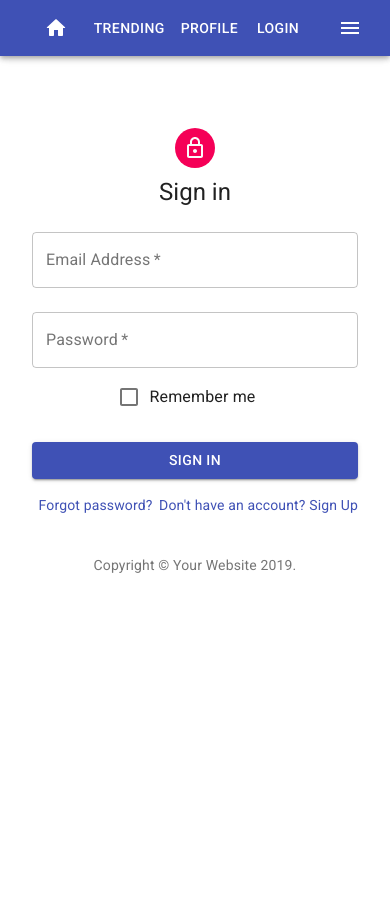
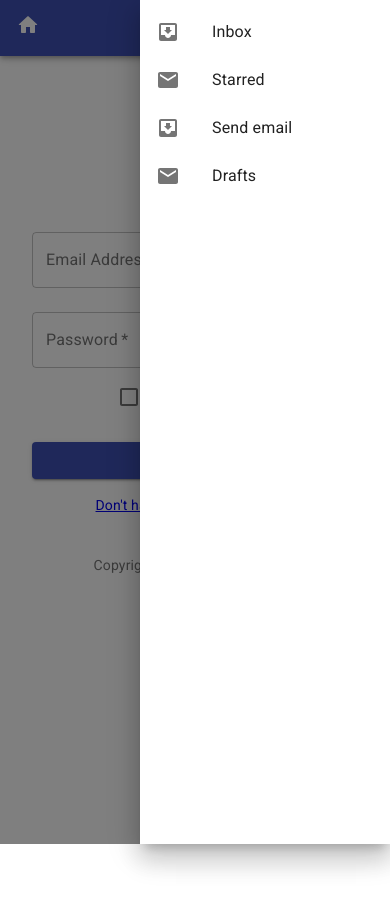
Before and after one commit to kazmiali/books-tracker, a React (Create React App) app: page /signin in a window 390 px wide. Both pictures are taken after a click on the button 350 px from the left and 28 px from the top of the page. Built offline with nearby package versions, Linux system fonts and the light colour scheme.

Commit message:
Made the appbar responsive and added app drawer

```diff
--- a/src/App.js
+++ b/src/App.js
@@ -2,7 +2,7 @@ import React from 'react';
 import { Switch, Route } from 'react-router-dom';
 import './App.css';
 
-import Header from './components/header.component';
+import ResponsiveDrawer from './components/trying.component';
 import HomePage from './pages/homepage.component';
 import SignInSide from './pages/sign-in.component';
 import SignUpSide from './pages/sign-up.component';
@@ -10,7 +10,7 @@ import SignUpSide from './pages/sign-up.component';
 const App = () => {
 	return (
 		<div className='App'>
-			<Header />
+			<ResponsiveDrawer></ResponsiveDrawer>
 			<Switch>
 				<Route exact path='/' component={HomePage} />
 				<Route exact path='/signin' component={SignInSide} />
--- a/src/components/header.component.jsx
+++ b/src/components/header.component.jsx
@@ -1,4 +1,5 @@
 import React from 'react';
+import { Link } from 'react-router-dom';
 import PropTypes from 'prop-types';
 import AppBar from '@material-ui/core/AppBar';
 import Toolbar from '@material-ui/core/Toolbar';
@@ -9,7 +10,6 @@ import Button from '@material-ui/core/Button';
 import IconButton from '@material-ui/core/IconButton';
 import Slide from '@material-ui/core/Slide';
 import { makeStyles } from '@material-ui/core/styles';
-import MenuIcon from '@material-ui/icons/Menu';
 import HomeIcon from '@material-ui/icons/HomeRounded';
 
 const useStyles = makeStyles(theme => ({
@@ -19,8 +19,14 @@ const useStyles = makeStyles(theme => ({
 	menuButton: {
 		marginLeft: theme.spacing(2)
 	},
+	homeButton: {
+		marginRight: theme.spacing(2)
+	},
 	title: {
 		flexGrow: 1
+	},
+	homeLink: {
+		color: '#fff'
 	}
 }));
 
@@ -56,26 +62,28 @@ export default function Header(props) {
 			<HideOnScroll {...props}>
 				<AppBar>
 					<Toolbar>
+						<Link to='/' className={classes.homeLink}>
 							<IconButton
 								edge='start'
-							className={classes.menuButton}
+								className={classes.homeButton}
 								color='inherit'
 								aria-label='menu'
 							>
 								<HomeIcon />
 							</IconButton>
+						</Link>
 						<Typography variant='h6' className={classes.title}></Typography>
 						<Button color='inherit'>Trending</Button>
 						<Button color='inherit'>Profile</Button>
 						<Button color='inherit'>Login</Button>
-						<IconButton
-							edge='start'
+						{/* <IconButton
+							edge='end'
 							className={classes.menuButton}
 							color='inherit'
 							aria-label='menu'
 						>
 							<MenuIcon />
-						</IconButton>
+						</IconButton> */}
 					</Toolbar>
 				</AppBar>
 			</HideOnScroll>
--- /dev/null
+++ b/src/components/trying.component.jsx
@@ -0,0 +1,164 @@
+import React from 'react';
+import { Link } from 'react-router-dom';
+import { makeStyles } from '@material-ui/core/styles';
+import {
+	Drawer,
+	Button,
+	List,
+	ListItem,
+	ListItemIcon,
+	ListItemText,
+	useScrollTrigger,
+	Slide,
+	CssBaseline,
+	AppBar,
+	Toolbar,
+	IconButton,
+	Typography
+} from '@material-ui/core';
+
+import InboxIcon from '@material-ui/icons/MoveToInbox';
+import MailIcon from '@material-ui/icons/Mail';
+import HomeIcon from '@material-ui/icons/HomeRounded';
+import MenuIcon from '@material-ui/icons/Menu';
+
+const useStyles = makeStyles(theme => ({
+	root: {
+		flexGrow: 0
+	},
+	menuButton: {
+		marginLeft: theme.spacing(2)
+	},
+	homeButton: {
+		marginRight: theme.spacing(2)
+	},
+	title: {
+		flexGrow: 1
+	},
+	homeLink: {
+		color: '#fff'
+	},
+	list: {
+		width: 250
+	},
+	fullList: {
+		width: 'auto'
+	},
+	hideMenuUpSm: {
+		[theme.breakpoints.up('600')]: {
+			display: 'none'
+		}
+	},
+	hideButtonDownSm: {
+		[theme.breakpoints.down('600')]: {
+			display: 'none'
+		}
+	}
+}));
+
+function HideOnScroll(props) {
+	const { children, window } = props;
+	// Note that you normally won't need to set the window ref as useScrollTrigger
+	// will default to window.
+	// This is only being set here because the demo is in an iframe.
+	const trigger = useScrollTrigger({ target: window ? window() : undefined });
+
+	return (
+		<Slide appear={false} direction='down' in={!trigger}>
+			{children}
+		</Slide>
+	);
+}
+
+export default function TemporaryDrawer(props) {
+	const classes = useStyles();
+	const [state, setState] = React.useState({
+		top: false,
+		left: false,
+		bottom: false,
+		right: false
+	});
+
+	const toggleDrawer = (side, open) => event => {
+		if (
+			event.type === 'keydown' &&
+			(event.key === 'Tab' || event.key === 'Shift')
+		) {
+			return;
+		}
+
+		setState({ ...state, [side]: open });
+	};
+
+	const sideList = side => (
+		<div
+			className={classes.list}
+			role='presentation'
+			onClick={toggleDrawer(side, false)}
+			onKeyDown={toggleDrawer(side, false)}
+		>
+			<List>
+				{['Inbox', 'Starred', 'Send email', 'Drafts'].map((text, index) => (
+					<ListItem button key={text}>
+						<ListItemIcon>
+							{index % 2 === 0 ? <InboxIcon /> : <MailIcon />}
+						</ListItemIcon>
+						<ListItemText primary={text} />
+					</ListItem>
+				))}
+			</List>
+		</div>
+	);
+
+	return (
+		<div className={classes.root}>
+			<CssBaseline />
+			<HideOnScroll {...props}>
+				<AppBar>
+					<Toolbar>
+						<IconButton
+							edge='start'
+							className={classes.homeButton}
+							color='inherit'
+							aria-label='menu'
+						>
+							<Link to='/' className={classes.homeLink}>
+								<HomeIcon />
+							</Link>
+						</IconButton>
+						<Typography variant='h6' className={classes.title}></Typography>
+
+						<Button className={classes.hideButtonDownSm} color='inherit'>
+							Trending
+						</Button>
+						<Button className={classes.hideButtonDownSm} color='inherit'>
+							Profile
+						</Button>
+						<Button className={classes.hideButtonDownSm} color='inherit'>
+							Login
+						</Button>
+
+						<IconButton
+							onClick={toggleDrawer('right', true)}
+							edge='end'
+							className={`${classes.menuButton} ${classes.hideMenuUpSm}`}
+							color='inherit'
+							aria-label='menu'
+						>
+							<MenuIcon />
+						</IconButton>
+					</Toolbar>
+				</AppBar>
+			</HideOnScroll>
+			<Toolbar />
+
+			<Drawer
+				anchor='right'
+				open={state.right}
+				onClose={toggleDrawer('right', false)}
+			>
+				{sideList('right')}
+			</Drawer>
+		</div>
+	);
+}
--- a/src/pages/sign-in.component.jsx
+++ b/src/pages/sign-in.component.jsx
@@ -1,11 +1,11 @@
 import React from 'react';
+import { Link } from 'react-router-dom';
 import Avatar from '@material-ui/core/Avatar';
 import Button from '@material-ui/core/Button';
 import CssBaseline from '@material-ui/core/CssBaseline';
 import TextField from '@material-ui/core/TextField';
 import FormControlLabel from '@material-ui/core/FormControlLabel';
 import Checkbox from '@material-ui/core/Checkbox';
-import Link from '@material-ui/core/Link';
 import Paper from '@material-ui/core/Paper';
 import Box from '@material-ui/core/Box';
 import Grid from '@material-ui/core/Grid';
@@ -107,13 +107,8 @@ export default function SignInSide() {
 							Sign In
 						</Button>
 						<Grid container>
-							<Grid item xs>
-								<Link href='#' variant='body2'>
-									Forgot password?
-								</Link>
-							</Grid>
-							<Grid item>
-								<Link href='#' variant='body2'>
+							<Grid item xs={12}>
+								<Link to='/signup' variant='body2'>
 									{"Don't have an account? Sign Up"}
 								</Link>
 							</Grid>
--- a/src/pages/sign-up.component.jsx
+++ b/src/pages/sign-up.component.jsx
@@ -1,11 +1,11 @@
 import React from 'react';
+import { Link } from 'react-router-dom';
 import Avatar from '@material-ui/core/Avatar';
 import Button from '@material-ui/core/Button';
 import CssBaseline from '@material-ui/core/CssBaseline';
 import TextField from '@material-ui/core/TextField';
 import FormControlLabel from '@material-ui/core/FormControlLabel';
 import Checkbox from '@material-ui/core/Checkbox';
-import Link from '@material-ui/core/Link';
 import Paper from '@material-ui/core/Paper';
 import Box from '@material-ui/core/Box';
 import Grid from '@material-ui/core/Grid';
@@ -138,7 +138,7 @@ export default function SignUpSide() {
 						</Button>
 						<Grid container justify='flex-end'>
 							<Grid item>
-								<Link href='#' variant='body2'>
+								<Link to='/signin' variant='body2'>
 									Already have an account? Sign in
 								</Link>
 							</Grid>
```
Also changed, not shown: 1 other file (tests, documents, lock files or other folders). Lines whose indentation alone changed are shown as unchanged.
